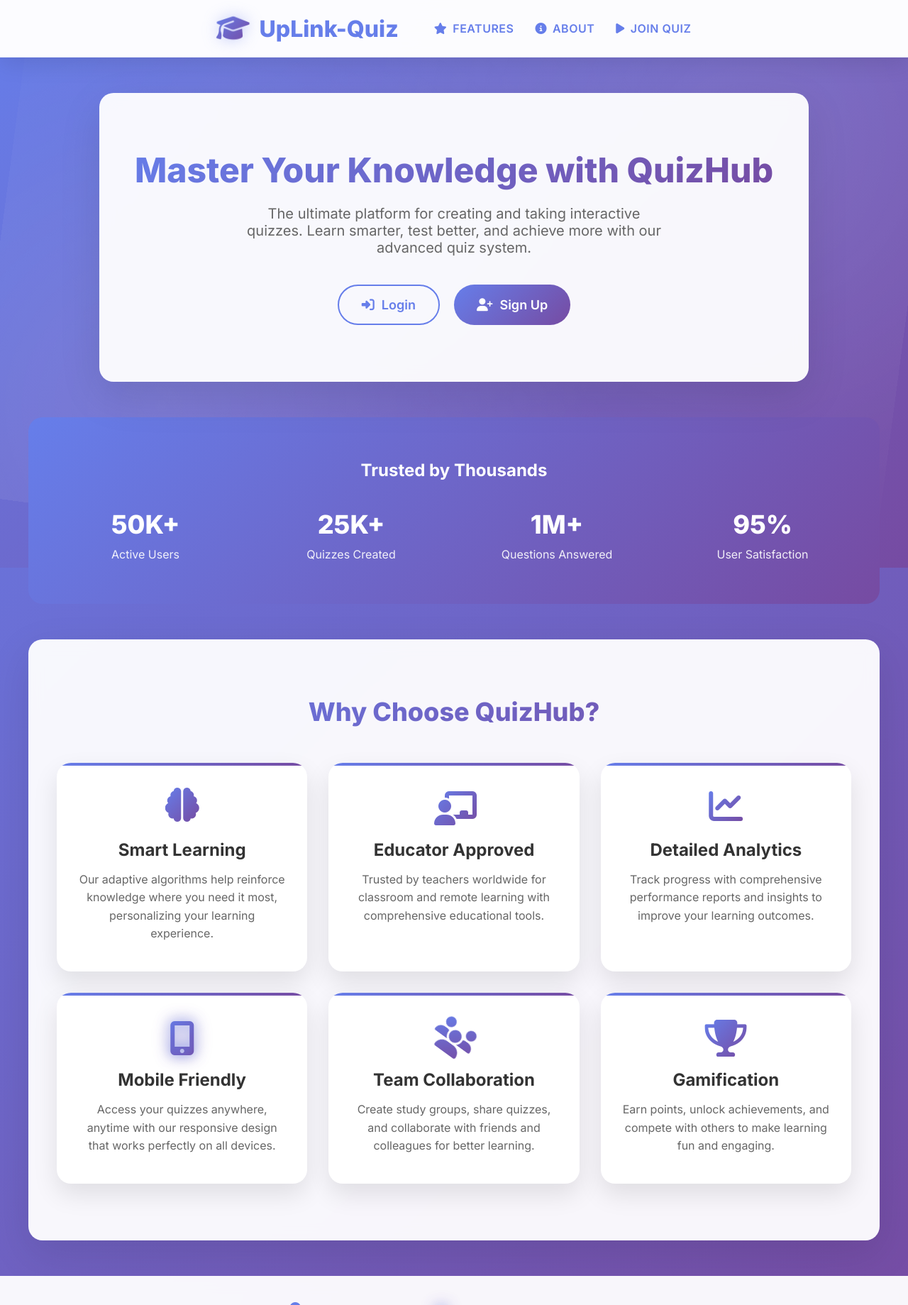
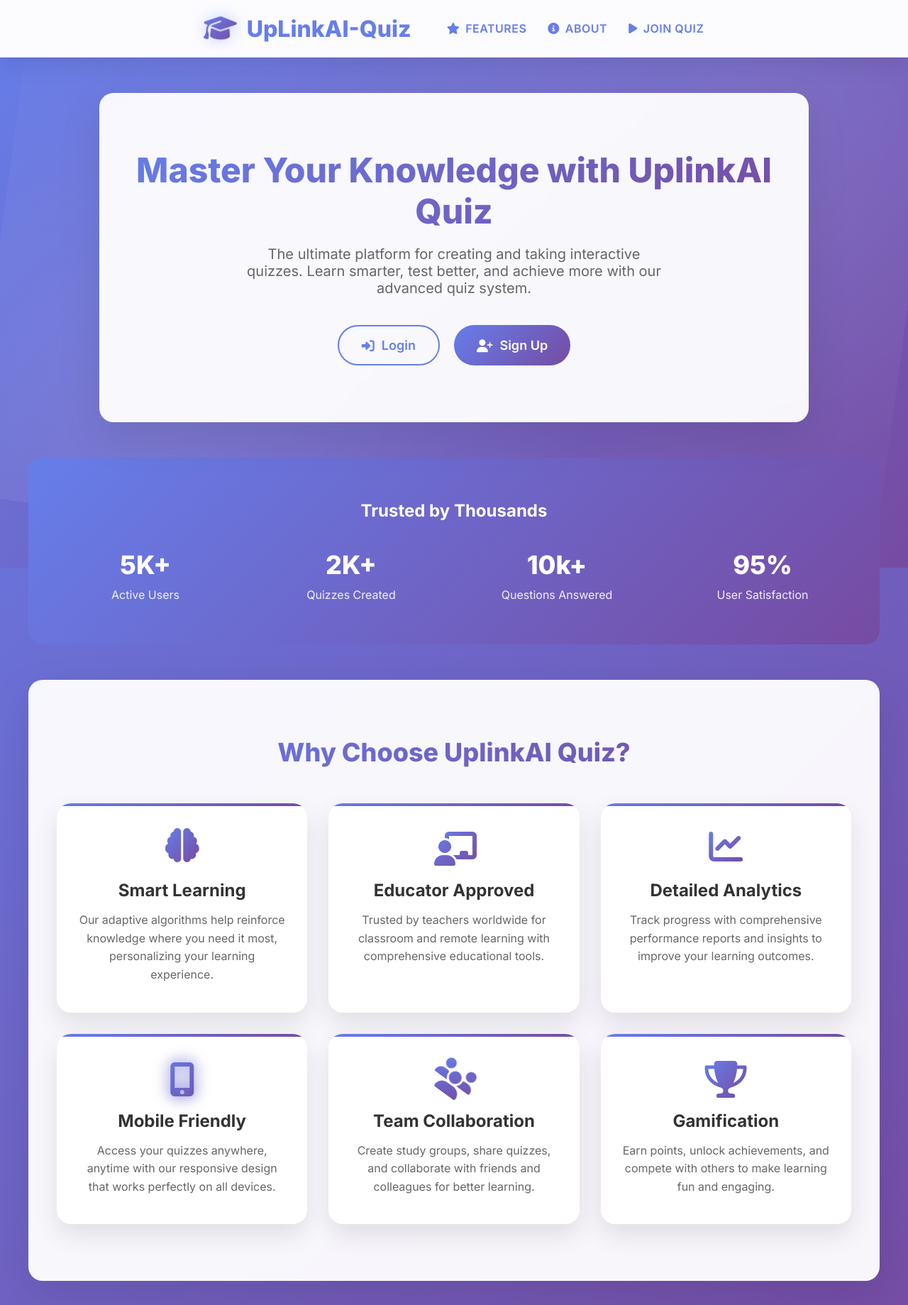
Before and after one commit to Saurabh-techhub/Uplinkai-quizapp, a Flask app: page / in a window 1280 px wide. Shown: the top 1839 px of the page at 71% size. Run offline with Flask 3, Linux system fonts and the light colour scheme.

Commit message:
Update home.html

```diff
--- a/templates/home.html
+++ b/templates/home.html
@@ -508,7 +508,7 @@
     <header class="app-header">
         <a href="{{ url_for('home') }}" class="logo">
             <i class="fas fa-graduation-cap quiz-icon"></i>
-            UpLink-Quiz
+            UpLinkAI-Quiz
         </a>
         <nav class="modern-nav">
             <a href="#features" class="nav-link">
@@ -533,7 +533,7 @@
 
     <main class="hero-section">
         <div class="hero-content">
-            <h1>Master Your Knowledge with QuizHub</h1>
+            <h1>Master Your Knowledge with UplinkAI Quiz</h1>
             <p class="hero-text">
                 The ultimate platform for creating and taking interactive quizzes.
                 Learn smarter, test better, and achieve more with our advanced quiz system.
@@ -564,15 +564,15 @@
         <h2>Trusted by Thousands</h2>
         <div class="stats-grid">
             <div class="stat-item">
-                <h3>50K+</h3>
+                <h3>5K+</h3>
                 <p>Active Users</p>
             </div>
             <div class="stat-item">
-                <h3>25K+</h3>
+                <h3>2K+</h3>
                 <p>Quizzes Created</p>
             </div>
             <div class="stat-item">
-                <h3>1M+</h3>
+                <h3>10k+</h3>
                 <p>Questions Answered</p>
             </div>
             <div class="stat-item">
@@ -583,7 +583,7 @@
     </section>
 
     <section id="features" class="features-section">
-        <h2>Why Choose QuizHub?</h2>
+        <h2>Why Choose UplinkAI Quiz?</h2>
         <div class="features-grid">
             <div class="feature-card">
                 <i class="fas fa-brain bounce-icon"></i>
```
